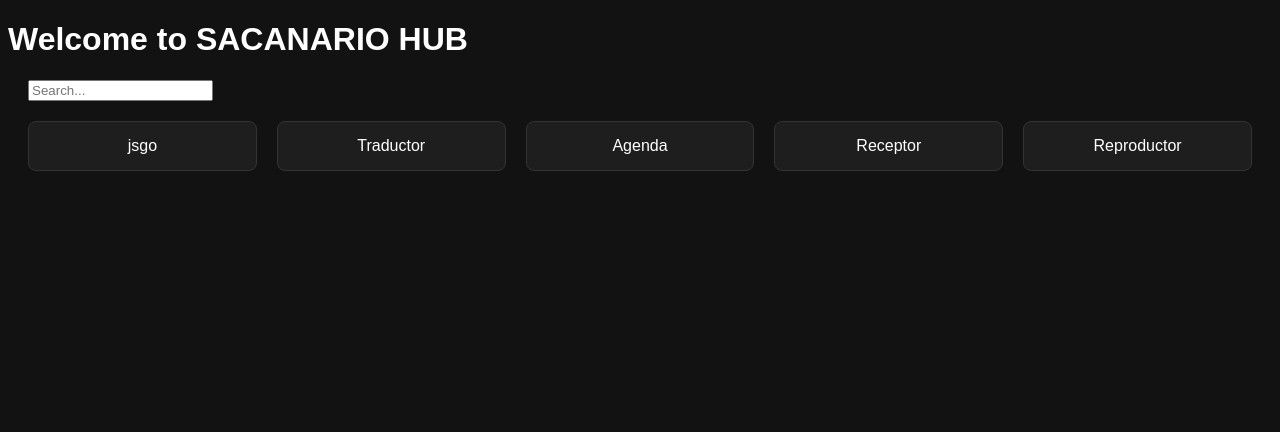
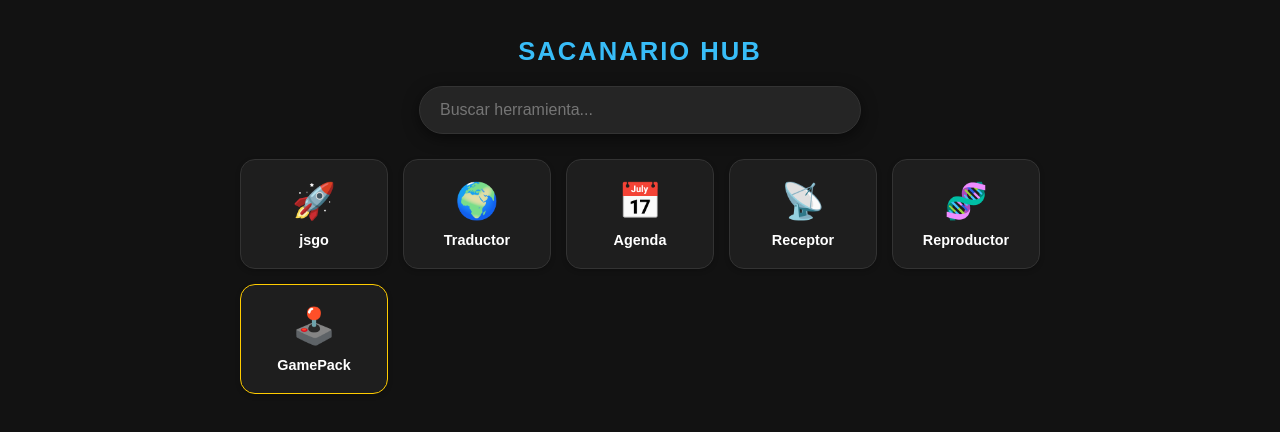
Before and after one commit to sacanario88/Wey, a plain HTML site: page index.html in a window 1280 px wide. Drawn offline with Linux system fonts and the light colour scheme.

Commit message:
Update index.html content

```diff
--- a/index.html
+++ b/index.html
@@ -1,44 +1,101 @@
 <!DOCTYPE html>
-<html lang="en">
+<html lang="es">
 <head>
     <meta charset="UTF-8">
     <meta name="viewport" content="width=device-width, initial-scale=1.0">
     <title>SACANARIO HUB</title>
     <style>
-        body {
-            background-color: #121212;
-            color: white;
-            font-family: Arial, sans-serif;
+        :root { --bg: #121212; --card: #1e1e1e; --accent: #38bdf8; --border: #333; }
+        body { background-color: var(--bg); color: white; font-family: Arial, sans-serif; text-align: center; margin: 0; padding: 20px; }
+        h1 { color: var(--accent); margin-bottom: 20px; font-size: 1.6rem; text-transform: uppercase; letter-spacing: 2px; }
+
+        .search-box { margin-bottom: 25px; position: sticky; top: 10px; z-index: 100; }
+        .search-box input {
+            width: 90%; max-width: 400px; padding: 14px 20px; border-radius: 30px;
+            border: 1px solid var(--border); background: #252525; color: white;
+            outline: none; font-size: 1rem; box-shadow: 0 4px 15px rgba(0,0,0,0.5);
         }
-        .search-box {
-            margin: 20px;
-        }
+
         .grid {
             display: grid;
-            grid-template-columns: repeat(auto-fill, minmax(200px, 1fr));
-            gap: 20px;
-            margin: 20px;
+            grid-template-columns: repeat(auto-fill, minmax(140px, 1fr));
+            gap: 15px; max-width: 800px; margin: 0 auto;
         }
+
         .card {
-            background-color: #1e1e1e;
-            border: 1px solid #333;
-            border-radius: 8px;
-            padding: 15px;
-            text-align: center;
+            background-color: var(--card); border: 1px solid var(--border);
+            border-radius: 15px; padding: 20px 10px; text-decoration: none;
+            color: white; display: flex; flex-direction: column; align-items: center;
+            transition: 0.2s; box-shadow: 0 2px 5px rgba(0,0,0,0.2);
         }
+
+        /* Efecto de pulsación */
+        .card:active { transform: scale(0.9); background-color: var(--accent); color: var(--bg); }
+
+        /* Animación suave al ocultar */
+        .card.hidden { display: none; }
+
+        .emoji { font-size: 2.2rem; margin-bottom: 10px; }
+        .card span:last-child { font-weight: bold; font-size: 0.9rem; }
     </style>
 </head>
 <body>
-    <h1>Welcome to SACANARIO HUB</h1>
+
+    <h1>SACANARIO HUB</h1>
+
     <div class="search-box">
-        <input type="text" placeholder="Search..." />
+        <input type="text" id="buscador" placeholder="Buscar herramienta..." oninput="filtrar()">
     </div>
-    <div class="grid">
-        <div class="card">jsgo</div>
-        <div class="card">Traductor</div>
-        <div class="card">Agenda</div>
-        <div class="card">Receptor</div>
-        <div class="card">Reproductor</div>
+
+    <div class="grid" id="lista-apps">
+        <a href="jsgo.html" class="card">
+            <span class="emoji">🚀</span>
+            <span>jsgo</span>
+        </a>
+
+        <a href="Traductor.html" class="card">
+            <span class="emoji">🌍</span>
+            <span>Traductor</span>
+        </a>
+
+        <a href="Agenda.html" class="card">
+            <span class="emoji">📅</span>
+            <span>Agenda</span>
+        </a>
+
+        <a href="Receptor.html" class="card">
+            <span class="emoji">📡</span>
+            <span>Receptor</span>
+        </a>
+
+        <a href="Reproductive.html" class="card">
+            <span class="emoji">🧬</span>
+            <span>Reproductor</span>
+        </a>
+
+        <a href="gamepack.html" class="card" style="border-color: #ffcc00;">
+            <span class="emoji">🕹️</span>
+            <span>GamePack</span>
+        </a>
     </div>
+
+    <script>
+        function filtrar() {
+            const texto = document.getElementById('buscador').value.toLowerCase();
+            const tarjetas = document.querySelectorAll('.card');
+
+            tarjetas.forEach(tarjeta => {
+                // Buscamos el texto dentro del 'span' de cada tarjeta
+                const nombreApp = tarjeta.querySelector('span:last-child').innerText.toLowerCase();
+
+                if (nombreApp.includes(texto)) {
+                    tarjeta.classList.remove('hidden');
+                } else {
+                    tarjeta.classList.add('hidden');
+                }
+            });
+        }
+    </script>
+
 </body>
 </html>
```
